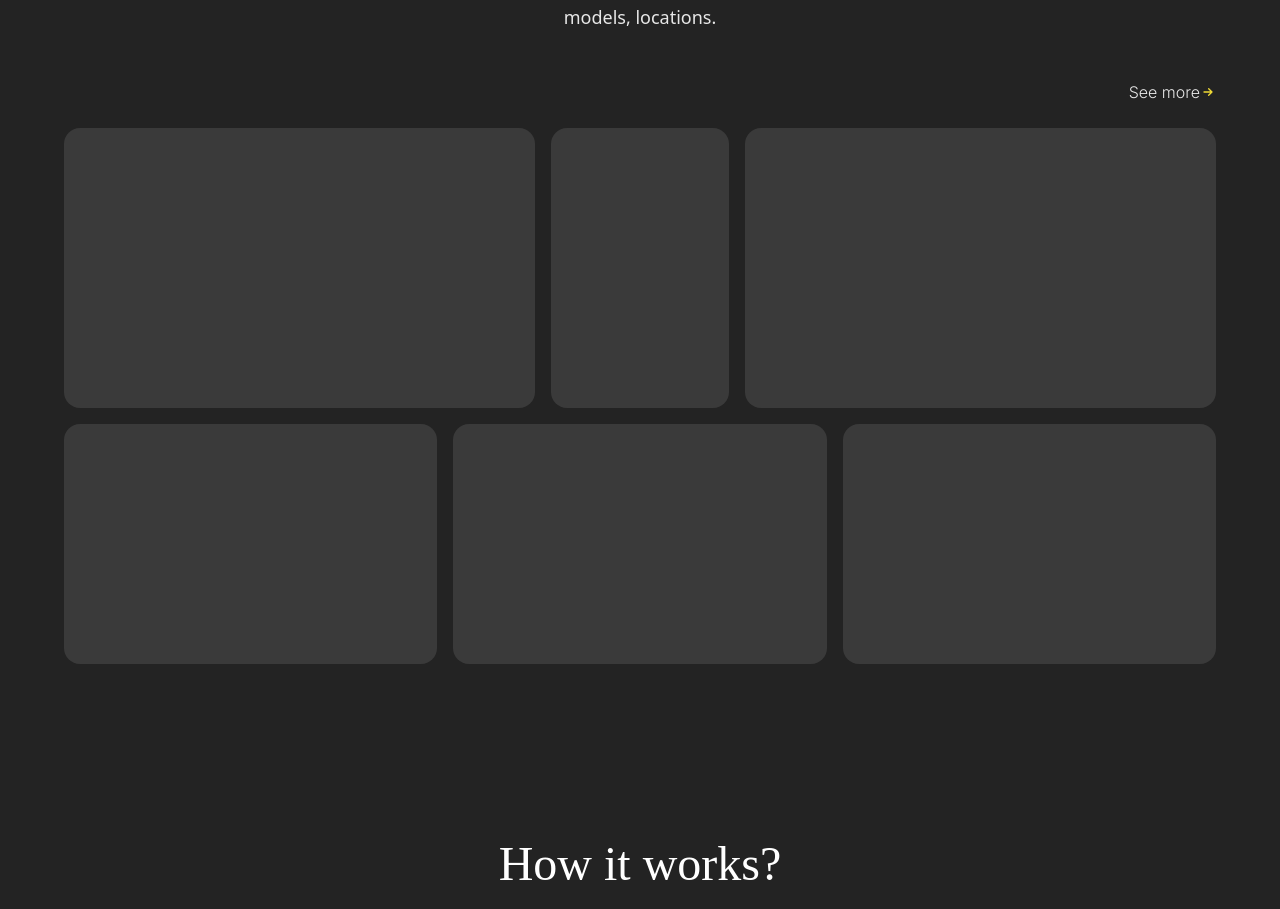
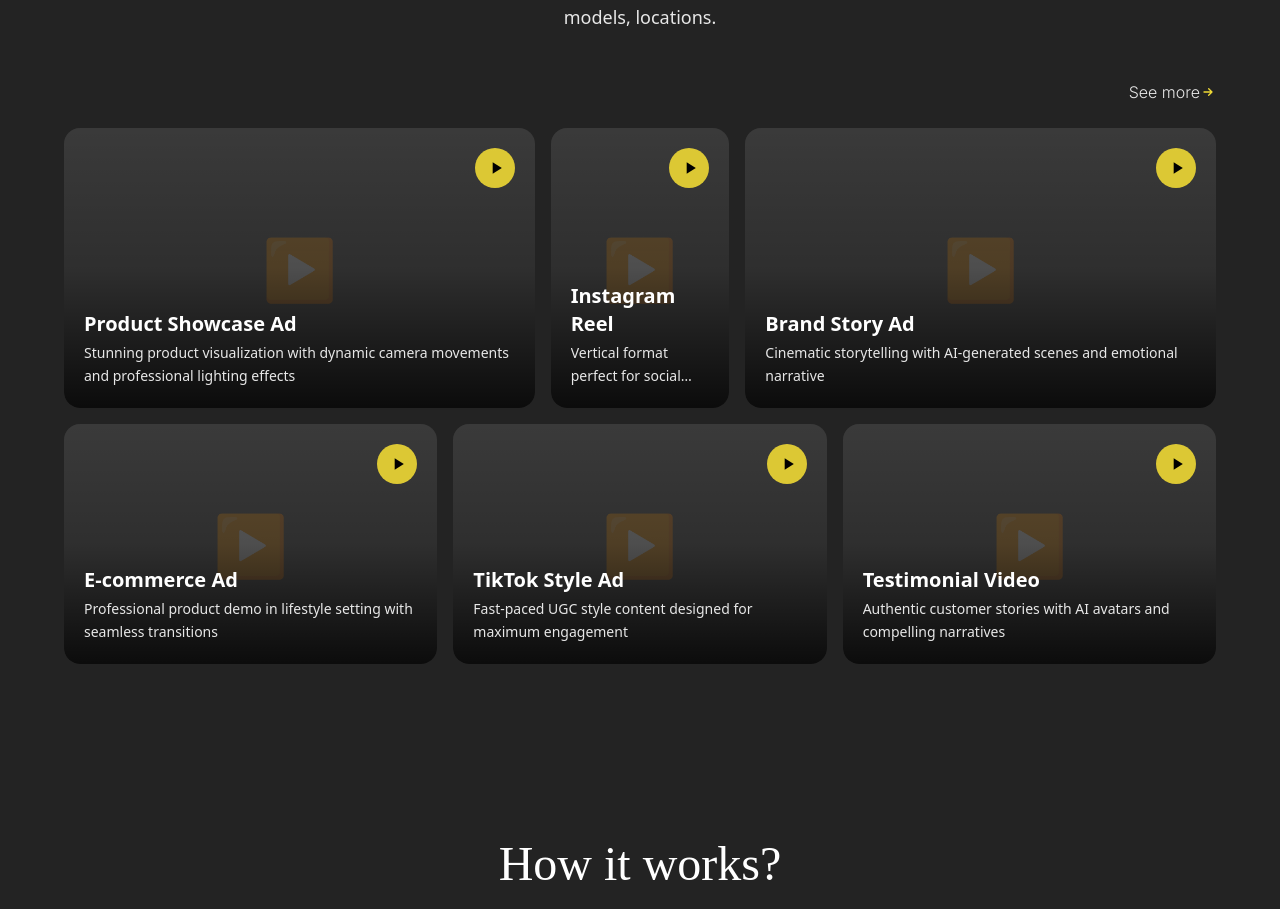
Before and after one commit to yash-morwal/Flencer, a React (Vite) app: page / in a window 1280 px wide. Shown: the part 1020-1929 px from the top of the page. Built offline with nearby package versions, Linux system fonts and the light colour scheme; a web font is replaced by a local one.

Commit message:
made the popup window for portfolio

```diff
--- a/src/components/WhatWeDo.jsx
+++ b/src/components/WhatWeDo.jsx
@@ -1,6 +1,70 @@
-import React from "react";
+import React, { useState, useEffect } from "react";
+import { motion, AnimatePresence } from "framer-motion";
+
+const videos = [
+  {
+    id: 1,
+    title: "Product Showcase Ad",
+    description: "Stunning product visualization with dynamic camera movements and professional lighting effects",
+    thumbnail: "/images/thumb1.jpg",
+    videoUrl: "https://www.youtube.com/embed/dQw4w9WgXcQ",
+    type: "landscape"
+  },
+  {
+    id: 2,
+    title: "Instagram Reel",
+    description: "Vertical format perfect for social media platforms with engaging storytelling",
+    thumbnail: "/images/thumb2.jpg",
+    videoUrl: "https://www.youtube.com/embed/jNQXAC9IVRw",
+    type: "vertical"
+  },
+  {
+    id: 3,
+    title: "Brand Story Ad",
+    description: "Cinematic storytelling with AI-generated scenes and emotional narrative",
+    thumbnail: "/images/thumb3.jpg",
+    videoUrl: "https://www.youtube.com/embed/9bZkp7q19f0",
+    type: "landscape"
+  },
+  {
+    id: 4,
+    title: "E-commerce Ad",
+    description: "Professional product demo in lifestyle setting with seamless transitions",
+    thumbnail: "/images/thumb4.jpg",
+    videoUrl: "https://www.youtube.com/embed/kJQP7kiw5Fk",
+    type: "landscape"
+  },
+  {
+    id: 5,
+    title: "TikTok Style Ad",
+    description: "Fast-paced UGC style content designed for maximum engagement",
+    thumbnail: "/images/thumb5.jpg",
+    videoUrl: "https://www.youtube.com/embed/YQHsXMglC9A",
+    type: "landscape"
+  },
+  {
+    id: 6,
+    title: "Testimonial Video",
+    description: "Authentic customer stories with AI avatars and compelling narratives",
+    thumbnail: "/images/thumb6.jpg",
+    videoUrl: "https://www.youtube.com/embed/OPf0YbXqDm0",
+    type: "landscape"
+  }
+];
 
 const WhatWeDo = () => {
+  const [selectedVideo, setSelectedVideo] = useState(null);
+
+  const openVideo = (video) => {
+    setSelectedVideo(video);
+    document.body.style.overflow = 'hidden';
+  };
+
+  const closeVideo = () => {
+    setSelectedVideo(null);
+    document.body.style.overflow = 'unset';
+  };
+
   return (
     <section className="py-16 lg:py-20">
       <div className="max-w-7xl mx-auto px-4 sm:px-6 md:px-10 lg:px-16">
@@ -35,72 +99,202 @@ const WhatWeDo = () => {
           </a>
         </div>
 
-        {/* Exact Grid Layout from Image - 2 Rows, 6 Cards Total */}
+        {/* Video Grid */}
         <div className="space-y-4">
           {/* Row 1: Large Landscape + Portrait + Large Landscape */}
           <div className="grid grid-cols-1 md:grid-cols-12 gap-4 h-auto md:h-[280px]">
-            {/* Card 1: Large Landscape (spans 5 cols) */}
-            <div className="md:col-span-5 h-[280px] bg-[#3a3a3a] rounded-2xl overflow-hidden relative group hover:ring-2 hover:ring-[var(--accent-color)] transition-all">
-              <div className="absolute inset-0 w-full h-full">
-                {/* Replace with iframe */}
-                <div className="w-full h-full flex items-center justify-center">
-                  {/* <span className="text-white/30 text-sm">Video 1</span> */}
-                </div>
-              </div>
-            </div>
-
-            {/* Card 2: Portrait/Vertical (spans 2 cols) */}
-            <div className="md:col-span-2 h-[280px] bg-[#3a3a3a] rounded-2xl overflow-hidden relative group hover:ring-2 hover:ring-[var(--accent-color)] transition-all">
-              <div className="absolute inset-0 w-full h-full">
-                <div className="w-full h-full flex items-center justify-center">
-                  {/* <span className="text-white/30 text-sm">Video 2</span> */}
-                </div>
-              </div>
-            </div>
-
-            {/* Card 3: Large Landscape (spans 5 cols) */}
-            <div className="md:col-span-5 h-[280px] bg-[#3a3a3a] rounded-2xl overflow-hidden relative group hover:ring-2 hover:ring-[var(--accent-color)] transition-all">
-              <div className="absolute inset-0 w-full h-full">
-                <div className="w-full h-full flex items-center justify-center">
-                  {/* <span className="text-white/30 text-sm">Video 3</span> */}
-                </div>
-              </div>
-            </div>
+            <VideoCard video={videos[0]} onClick={() => openVideo(videos[0])} className="md:col-span-5" />
+            <VideoCard video={videos[1]} onClick={() => openVideo(videos[1])} className="md:col-span-2" />
+            <VideoCard video={videos[2]} onClick={() => openVideo(videos[2])} className="md:col-span-5" />
           </div>
 
           {/* Row 2: Three Equal Landscape Cards */}
           <div className="grid grid-cols-1 md:grid-cols-3 gap-4 h-auto md:h-[240px]">
-            {/* Card 4: Landscape */}
-            <div className="h-[240px] bg-[#3a3a3a] rounded-2xl overflow-hidden relative group hover:ring-2 hover:ring-[var(--accent-color)] transition-all">
-              <div className="absolute inset-0 w-full h-full">
-                <div className="w-full h-full flex items-center justify-center">
-                  {/* <span className="text-white/30 text-sm">Video 4</span> */}
-                </div>
-              </div>
-            </div>
-
-            {/* Card 5: Landscape */}
-            <div className="h-[240px] bg-[#3a3a3a] rounded-2xl overflow-hidden relative group hover:ring-2 hover:ring-[var(--accent-color)] transition-all">
-              <div className="absolute inset-0 w-full h-full">
-                <div className="w-full h-full flex items-center justify-center">
-                  {/* <span className="text-white/30 text-sm">Video 5</span> */}
-                </div>
-              </div>
-            </div>
-
-            {/* Card 6: Landscape */}
-            <div className="h-[240px] bg-[#3a3a3a] rounded-2xl overflow-hidden relative group hover:ring-2 hover:ring-[var(--accent-color)] transition-all">
-              <div className="absolute inset-0 w-full h-full">
-                <div className="w-full h-full flex items-center justify-center">
-                  {/* <span className="text-white/30 text-sm">Video 6</span> */}
-                </div>
-              </div>
-            </div>
+            <VideoCard video={videos[3]} onClick={() => openVideo(videos[3])} />
+            <VideoCard video={videos[4]} onClick={() => openVideo(videos[4])} />
+            <VideoCard video={videos[5]} onClick={() => openVideo(videos[5])} />
           </div>
         </div>
       </div>
+
+      {/* Video Modal */}
+      <VideoModal video={selectedVideo} onClose={closeVideo} />
     </section>
   );
 };
 
+// Video Card Component
+const VideoCard = ({ video, onClick, className = "" }) => {
+  return (
+    <div
+      onClick={onClick}
+      className={`${className} h-[280px] md:h-full bg-gradient-to-br from-[#2a2a2a] to-[#1a1a1a] rounded-2xl overflow-hidden relative group hover:ring-2 hover:ring-[var(--accent-color)] transition-all cursor-pointer`}
+    >
+      {/* Thumbnail Background */}
+      <div className="absolute inset-0 w-full h-full bg-[#3a3a3a]">
+        <div className="w-full h-full flex items-center justify-center text-[var(--secondary-text-color)] text-6xl opacity-20">
+          ▶
+        </div>
+      </div>
+
+      {/* Gradient Overlay */}
+      <div className="absolute inset-0 bg-gradient-to-t from-black/80 via-black/20 to-transparent" />
+
+      {/* Content */}
+      <div className="absolute inset-0 p-5 flex flex-col justify-between">
+        {/* Play Icon - Top Right */}
+        <div className="flex justify-end">
+          <div className="w-10 h-10 rounded-full bg-[var(--accent-color)]/90 flex items-center justify-center group-hover:scale-110 transition-transform">
+            <svg className="w-5 h-5 text-black ml-0.5" fill="currentColor" viewBox="0 0 24 24">
+              <path d="M8 5v14l11-7z" />
+            </svg>
+          </div>
+        </div>
+
+        {/* Title & Description - Bottom */}
+        <div>
+          <h3 className="text-lg sm:text-xl font-semibold text-[var(--main-text-color)] mb-1 group-hover:text-[var(--accent-color)] transition-colors">
+            {video.title}
+          </h3>
+          <p className="text-xs sm:text-sm text-[var(--secondary-text-color)] leading-relaxed line-clamp-2">
+            {video.description}
+          </p>
+        </div>
+      </div>
+
+      {/* Arrow Icon - Bottom Right Corner */}
+      <div className="absolute bottom-4 right-4 opacity-0 group-hover:opacity-100 transition-opacity">
+        <svg className="w-6 h-6 text-[var(--accent-color)]" fill="none" viewBox="0 0 24 24" stroke="currentColor">
+          <path strokeLinecap="round" strokeLinejoin="round" strokeWidth={2} d="M10 6H6a2 2 0 00-2 2v10a2 2 0 002 2h10a2 2 0 002-2v-4M14 4h6m0 0v6m0-6L10 14" />
+        </svg>
+      </div>
+    </div>
+  );
+};
+
+// Video Modal Component - Fixed Size with Internal Scrolling
+const VideoModal = ({ video, onClose }) => {
+  useEffect(() => {
+    if (video) {
+      // Inject custom scrollbar styles for modal content
+      const style = document.createElement('style');
+      style.innerHTML = `
+        .modal-content-scroll::-webkit-scrollbar {
+          width: 6px;
+        }
+        .modal-content-scroll::-webkit-scrollbar-track {
+          background: rgba(255, 255, 255, 0.05);
+          border-radius: 10px;
+          margin: 8px 0;
+        }
+        .modal-content-scroll::-webkit-scrollbar-thumb {
+          background: var(--accent-color);
+          border-radius: 10px;
+        }
+        .modal-content-scroll::-webkit-scrollbar-thumb:hover {
+          background: #7ee145;
+        }
+        .modal-content-scroll {
+          scrollbar-width: thin;
+          scrollbar-color: var(--accent-color) rgba(255, 255, 255, 0.05);
+        }
+      `;
+      document.head.appendChild(style);
+      return () => {
+        document.head.removeChild(style);
+      };
+    }
+  }, [video]);
+
+  if (!video) return null;
+
+  return (
+    <AnimatePresence>
+      {video && (
+        <motion.div
+          initial={{ opacity: 0 }}
+          animate={{ opacity: 1 }}
+          exit={{ opacity: 0 }}
+          transition={{ duration: 0.3 }}
+          className="fixed inset-0 z-50 flex items-center justify-center px-1 py-4 sm:px-4 sm:py-6 md:px-8 md:py-8 lg:px-12 lg:py-10"
+          style={{
+            backgroundColor: 'rgba(15, 15, 15, 0.92)',
+            backdropFilter: 'blur(16px)',
+            WebkitBackdropFilter: 'blur(16px)'
+          }}
+          onClick={onClose}
+        >
+          {/* Modal Content Container - Fixed Size */}
+          <motion.div
+            initial={{ scale: 0.95, opacity: 0, y: 20 }}
+            animate={{ scale: 1, opacity: 1, y: 0 }}
+            exit={{ scale: 0.95, opacity: 0, y: 20 }}
+            transition={{ duration: 0.3, ease: [0.4, 0, 0.2, 1] }}
+            className="relative w-full max-w-5xl bg-gradient-to-br from-[#2a2a2a] to-[#1a1a1a] rounded-xl sm:rounded-2xl border border-white/10 shadow-2xl max-h-[90vh] flex flex-col"
+            onClick={(e) => e.stopPropagation()}
+          >
+            {/* Close Button */}
+            <button
+              onClick={onClose}
+              className="absolute top-2 right-2 sm:top-3 sm:right-3 z-20 w-8 h-8 sm:w-9 sm:h-9 rounded-full bg-white/5 hover:bg-white/10 border border-white/10 flex items-center justify-center transition-all group"
+              aria-label="Close video"
+            >
+              <svg className="w-4 h-4 sm:w-5 sm:h-5 text-white group-hover:rotate-90 transition-transform" fill="none" viewBox="0 0 24 24" stroke="currentColor">
+                <path strokeLinecap="round" strokeLinejoin="round" strokeWidth={2} d="M6 18L18 6M6 6l12 12" />
+              </svg>
+            </button>
+
+            {/* Scrollable Content Wrapper */}
+            <div className="overflow-y-auto modal-content-scroll flex-1">
+              <div className="p-1 sm:p-5 md:p-6 lg:p-7">
+                {/* Video Container */}
+                <div className={`relative w-full bg-black rounded-lg sm:rounded-xl overflow-hidden shadow-xl mb-3 sm:mb-4 md:mb-5 ${
+                  video.type === 'vertical'
+                    ? 'aspect-[9/16] max-w-sm mx-auto'
+                    : 'aspect-video'
+                }`}>
+                  <iframe
+                    src={`${video.videoUrl}?autoplay=1&rel=0&modestbranding=1`}
+                    title={video.title}
+                    frameBorder="0"
+                    allow="accelerometer; autoplay; clipboard-write; encrypted-media; gyroscope; picture-in-picture; web-share"
+                    allowFullScreen
+                    className="absolute inset-0 w-full h-full"
+                  />
+                </div>
+
+                {/* Title & Description - Below Video */}
+                <div className="space-y-2 sm:space-y-2.5 md:space-y-3 px-3 pb-2">
+                  <h2 className="inter-font text-lg sm:text-xl md:text-2xl lg:text-3xl font-bold text-[var(--main-text-color)] leading-tight">
+                    {video.title}
+                  </h2>
+                  <p className="inter-font text-xs sm:text-sm md:text-base text-[var(--secondary-text-color)] leading-relaxed">
+                    {video.description}
+                  </p>
+
+                  {/* Format Badge & Share - Ensure visibility */}
+                  <div className="flex items-center justify-between pt-2 sm:pt-3 border-t border-white/10">
+                    <span className="inline-flex items-center gap-1 sm:gap-1.5 px-2 sm:px-3 py-1 sm:py-1.5 rounded-full bg-[var(--accent-color)]/10 border border-[var(--accent-color)]/20 text-xs sm:text-sm text-[var(--accent-color)] font-medium whitespace-nowrap">
+                      <svg className="w-3 h-3" fill="currentColor" viewBox="0 0 24 24">
+                        <path d="M8 5v14l11-7z" />
+                      </svg>
+                      {video.type === 'vertical' ? 'Vertical' : 'Horizontal'}
+                    </span>
+                    <button className="inter-font text-xs sm:text-sm text-[var(--secondary-text-color)] hover:text-[var(--accent-color)] transition-colors flex items-center gap-1 whitespace-nowrap">
+                      <svg className="w-3.5 h-3.5 sm:w-4 sm:h-4" fill="none" viewBox="0 0 24 24" stroke="currentColor">
+                        <path strokeLinecap="round" strokeLinejoin="round" strokeWidth={2} d="M8.684 13.342C8.886 12.938 9 12.482 9 12c0-.482-.114-.938-.316-1.342m0 2.684a3 3 0 110-2.684m0 2.684l6.632 3.316m-6.632-6l6.632-3.316m0 0a3 3 0 105.367-2.684 3 3 0 00-5.367 2.684zm0 9.316a3 3 0 105.368 2.684 3 3 0 00-5.368-2.684z" />
+                      </svg>
+                      <span className="hidden sm:inline">Share</span>
+                    </button>
+                  </div>
+                </div>
+              </div>
+            </div>
+          </motion.div>
+        </motion.div>
+      )}
+    </AnimatePresence>
+  );
+};
+
 export default WhatWeDo;
```
